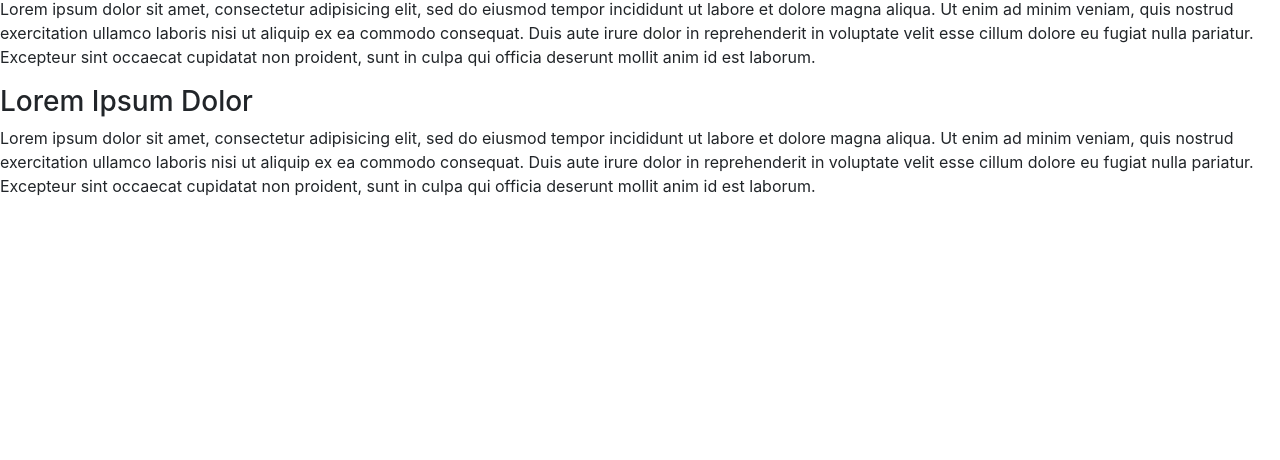
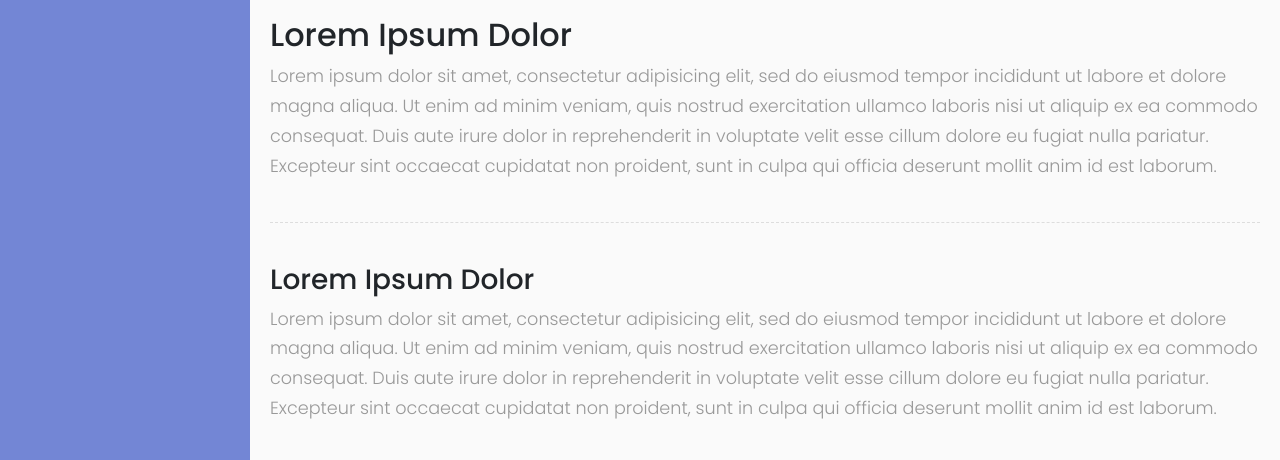
Before and after one commit to osikh/osikh.github.io, a plain HTML site: page index.html in a window 1280 px wide. Shown: the part 744-1204 px from the top of the page. Before the commit the page ends 958 px from the top, so only its background shows below. Drawn offline with Linux system fonts and the light colour scheme.

Commit message:
fixed custom css

```diff
--- a/index.html
+++ b/index.html
@@ -8,7 +8,7 @@
     <link href="dist/bootstrap-4.6.2/css/bootstrap.min.css" rel="stylesheet">
     <link href="dist/fontawesome-5.15.4/css/all.min.css" rel="stylesheet">
 
-    <link href="dist/css/custom.css">
+    <link href="dist/css/custom.css" rel="stylesheet">
 
     <script src="dist/jquery-3.7.1.min.js"></script>
     <script src="dist/bootstrap-4.6.2/js/bootstrap.bundle.min.js"></script>
```
